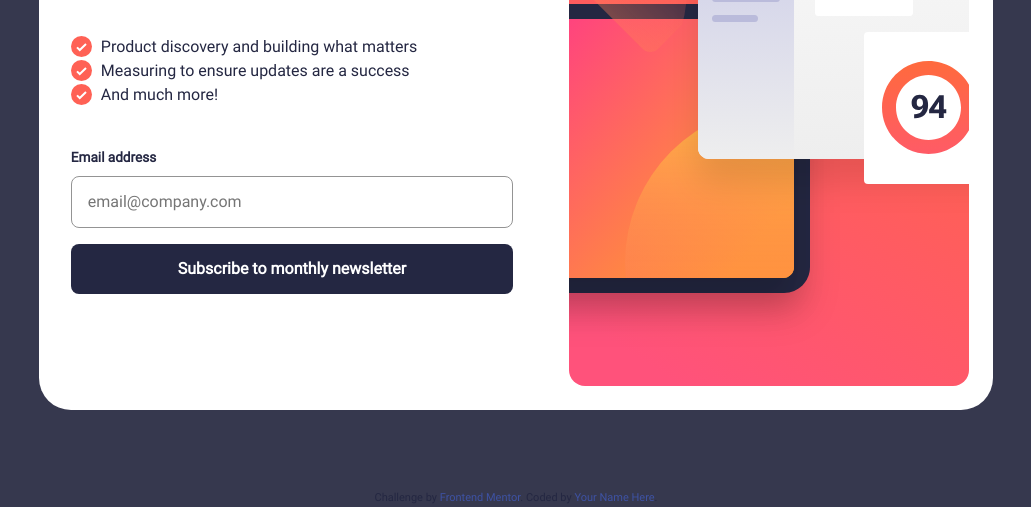
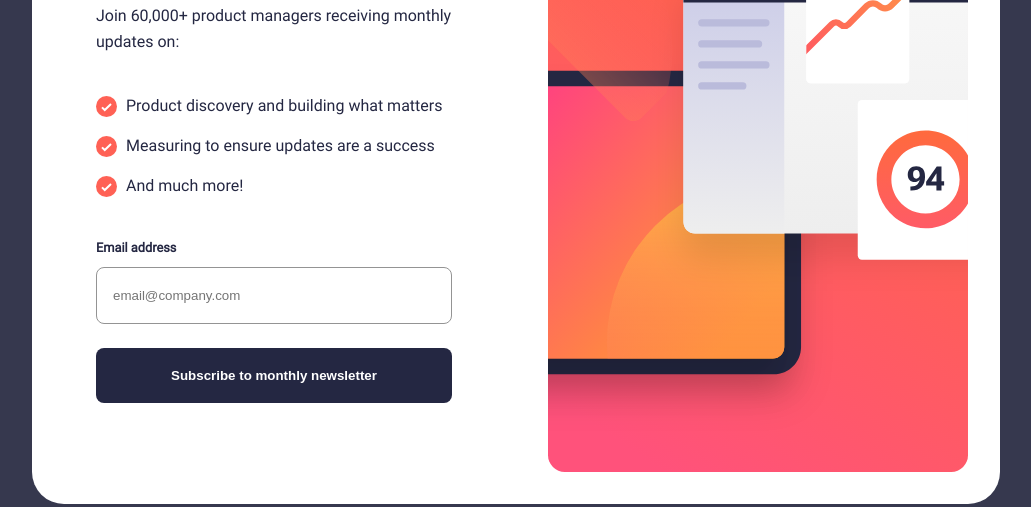
Before and after one commit to SafeerAhmed54/Newsletter, a plain HTML site: page index.html in a window 1280 px wide. Shown: the part 311-818 px from the top of the page, without its empty margins (124-1155 px from the left). Drawn offline with Linux system fonts and the light colour scheme.

Commit message:
Updated Design

```diff
--- a/index.html
+++ b/index.html
@@ -13,13 +13,57 @@
     .attribution { font-size: 11px; text-align: center; }
     .attribution a { color: hsl(228, 45%, 44%); }
   </style>
+
+  <script>
+    document.addEventListener("DOMContentLoaded", function(){
+      const form = document.querySelector("form");
+      const emailInput = document.getElementById("email");
+      const errorMessage = document.getElementById("error-message");
+      const illustrationImg = document.querySelector(".right-col img");
+
+      function changeIllustration() {
+        if (window.innerWidth <= 375) {
+          illustrationImg.src = "./assets/images/illustration-sign-up-mobile.svg";
+        } else {
+          illustrationImg.src = "./assets/images/illustration-sign-up-desktop.svg";
+        }
+      }
+
+      changeIllustration();
+      window.addEventListener("resize", changeIllustration);
+
+      emailInput.addEventListener("blur" , function(){
+        validateEmailInput();
+      })
+
+      const emailValue = emailInput.value.trim();
+
+      function validateEmailInput(){
+        if(emailValue === "" || !validateEmail(emailValue)){
+          errorMessage.style.display = "block";
+          emailInput.classList.add("error-border");
+          emailInput.classList.add("error-background");
+        } else {
+          errorMessage.style.display = "none";
+          emailInput.classList.remove("error-border");
+          emailInput.classList.remove("error-background");
+          // Here you can add code to handle successful form submission, like showing a success message or redirecting the user.
+        }
+      }
+
+      function validateEmail(email) {
+        const re = /^[^\s@]+@[^\s@]+\.[^\s@]+$/;
+        return re.test(email);
+      }
+
+    })
+  </script>
 </head>
 <body>
-
-  <section class="news-letter-section">
+  <section class="newsletter-section">
     <div class="container">
       <div class="row">
-        <div class="col">
+        <div class="left-col">
           <div class="heading">
             <h1>Stay updated!</h1>
             <p>Join 60,000+ product managers receiving monthly updates on:</p>
@@ -29,20 +73,21 @@
             <li>Measuring to ensure updates are a success</li>
             <li>And much more!</li>
           </ul>
-          <div >
-            <form action="" class="flex flex-column gap-1">
-              <div class="flex flex-column gap-0-5">
-                <label for="email"
-                class="">Email address</label>
-                <input type="email" id="email" name="email" placeholder="email@company.com"
+            <form action="" class="form-email">
+              <div class="form-email-div">
+                <div class="label-container">
+                  <label for="email"
+                  class="">Email address</label>
+                  <p id="error-message" class="color-red none">Valid email address required</p>
+                </div>
+                <input type="text" id="email" name="email" placeholder="email@company.com"
                 class="">
               </div>
               <button type="submit">Subscribe to monthly newsletter</button>
             </form>
-          </div>
         </div>
-        <div class="p-1">
-          <img src="./assets/images/illustration-sign-up-desktop.svg" alt="">
+        <div class="right-col">
+          <img src="./assets/images/illustration-sign-up-desktop.svg" alt="sign-up-image" class="w-100 h-auto object-fit-cover">
         </div>
       </div>
     </div>
@@ -76,9 +121,9 @@
 
   <!-- Success message end -->
 
-  <div class="attribution">
+  <!-- <div class="attribution">
     Challenge by <a href="https://www.frontendmentor.io?ref=challenge" target="_blank">Frontend Mentor</a>.
     Coded by <a href="#">Your Name Here</a>.
-  </div>
+  </div> -->
 </body>
 </html>
--- a/style.css
+++ b/style.css
@@ -8,20 +8,7 @@
     src: url('./assets/fonts/Roboto-Regular.ttf') format('truetype');
 }
 
-/* CSS RESET */
-*{
-    margin: 0;
-    padding: 0;
-    box-sizing: border-box;
-}
-
-html, body{
-    width: 100%;
-    height: 100%;
-}
-
-/* ROOT VARIABLES */
-:root{
+:root {
     --bg-color: hsl(235, 18%, 26%);
     --text-color: hsl(234, 29%, 20%);
     --card-color: hsl(0, 0%, 100%);
@@ -29,11 +16,23 @@ html, body{
     --secondary-color: #22c55e;
     --border-radius: 0.5rem;
     --border-radius-lg: 2rem;
-    --border-color : hsl(0, 0%,58%);
+    --border-color: hsl(0, 0%, 58%);
 }
 
-/* BODY */
-body{
+* {
+    margin: 0;
+    padding: 0;
+    box-sizing: border-box;
+}
+
+html,
+body {
+    width: 100%;
+    height: 100%;
+}
+
+
+body {
     font-family: 'Roboto-Regular', -apple-system, BlinkMacSystemFont, 'Segoe UI', Roboto, sans-serif;
     background-color: var(--bg-color);
     color: var(--text-color);
@@ -41,128 +40,187 @@ body{
     font-size: 16px;
 }
 
-/* MEDIA DEFAULTS */
-img, picture, video, canvas, svg{
-    display: block;
-    max-width: 100%;
+.newsletter-section {
+    width: 100%;
+    height: 100dvh;
+    background-color: var(--bg-color);
 }
 
-/* FORM ELEMENTS */
-input, button, textarea, select{
-    font: inherit;
+.container {
+    max-width: 1000px;
+    height: 100dvh;
+    margin: 0 auto;
+    padding: 8rem 1rem;
 }
 
-button{
-    cursor: pointer;
-    border: none;
-    background: none;
-}
-
-/* LINKS */
-a{
-    text-decoration: none;
-    color: inherit;
-}
-
-.news-letter-section{
-    min-height: 100vh;
+.row {
+    width: auto;
+    height: auto;
     display: flex;
+    flex-direction: row;
     justify-content: center;
     align-items: center;
-}
-
-/* UTILITIES */
-.container{
-    max-width: 1200px;
-    margin: 0 auto;
-    padding: 0 1rem;
-}
-
-.center{
-    display: flex;
-    justify-content: center;
-    align-items: center;
-}
-
-.row{
-    display: flex;
-    flex-wrap: wrap;
-    flex-direction: row;
     background-color: var(--card-color);
     border-radius: var(--border-radius-lg);
 }
 
-.col{
-    flex: 1;
-    padding: 2rem;
-    color:var(--text-color);
+.left-col,
+.right-col {
+    width: 50%;
+    height: auto;
     display: flex;
     flex-direction: column;
     justify-content: center;
-    gap:2.5rem;
 }
 
-.heading{
+.left-col {
+    padding: 4rem;
+    gap: 2rem
+}
+
+.left-col h1 {
+    font-family: 'Roboto-Bold';
+    font-size: 3.5rem;
+    font-weight: 700;
+    line-height: normal;
+}
+
+.heading {
     display: flex;
     flex-direction: column;
+    gap: 1.2rem;
+}
+
+ul li {
+    list-style: none;
+    background: url("./assets/images/icon-list.svg") left center no-repeat;
+    padding-left: 30px;
+    line-height: 2.5;
+}
+
+.form-email,
+.form-email-div {
+    width: 100%;
+    display: flex;
+    flex-direction: column;
+    justify-content: center;
+    align-items: center;
     gap: 0.5rem;
 }
 
-h1{
-    font-family: 'Roboto-Bold', -apple-system, BlinkMacSystemFont, 'Segoe UI', Roboto, sans-serif;
-    font-size: 3rem;
-    font-weight: 700;
+.form-email {
+    gap: 1.5rem;
 }
 
-ul{
-    list-style: none;
-    padding: 0;
-    margin: 0;
+.label-container {
+    width: 100%;
+    display: flex;
+    flex-direction: row;
+    justify-content: space-between;
+    align-items: center;
 }
 
-li {
-  background: url("./assets/images/icon-list.svg") left center no-repeat; /* Sets the custom image as a background, vertically centered */
-  padding-left: 30px; /* Adjust the padding to create space between the image and text */
-  line-height: 1.5; /* Optional: Adjust line height for better vertical alignment with multi-line text */
-}
-
-.flex{
-    display: flex;
-}
-
-.flex-column{
-    flex-direction: column;
-}
-
-label{
-    font-size: 0.85rem;
+.label-container label {
+    display: block;
+    font-size: 0.8rem;
     font-weight: 600;
 }
 
-input[type="email"]{
-    padding: 0.75rem 1rem;
+input[type="text"] {
+    padding: 1.25rem 1rem;
     border: 1px solid var(--border-color);
     border-radius: var(--border-radius);
     width: 100%;
 }
 
-.gap-1{
-    gap: 1rem;
+button[type="submit"] {
+    width: 100%;
+    background-color: var(--text-color);
+    color: var(--card-color);
+    padding: 1.25rem 1rem;
+    border-radius: var(--border-radius);
+    font-weight: 600;
+    border: 0px;
+    transition: background 0.3s ease;
 }
 
-.gap-0-5{
-    gap: 0.5rem;
+button[type="submit"]:hover {
+
+    background: linear-gradient(90deg, hsl(345, 90%, 60%) 0%, hsl(18, 95%, 60%) 100%);
+    box-shadow: 0 10px 20px rgba(255, 69, 58, 0.5);
 }
 
-button[type="submit"]{
-    background-color: var(--text-color);
-    color: var(--card-color);
-    padding: 0.75rem 1rem;
-    border-radius: var(--border-radius);
-    font-weight: 600;
-    transition: background-color 0.3s ease;
+.bg-black {
+    background-color: black;
 }
 
-.p-1{
-    padding: 1.5rem;
+.right-col {
+    padding: 2rem;
 }
+
+.color-red {
+    color: red;
+    font-weight: 500;
+}
+
+.none {
+    display: none;
+}
+
+input[type="text"].error-border {
+    border-color: hsl(0, 100%, 50%);
+    color: hsl(0, 100%, 63%);
+}
+
+.error-background {
+    background-color: hsl(0, 100%, 63%, 0.1);
+}
+
+.w-100{
+    width: 100%;
+}
+
+.h-auto{
+    height: auto;
+}
+
+.object-fit-cover {
+    object-fit: cover;
+}
+
+@media (max-width:375px) {
+    .container{
+        max-width: 100%;
+        margin: 0;
+        padding: 0;
+    }
+    .row {
+        width: 100%;
+        border-radius: 0px;
+        flex-direction: column-reverse;
+    }
+
+    .left-col,
+    .right-col{
+        width: 100%;
+        height: auto;
+    }
+
+    .left-col{
+        padding: 2rem;
+    }
+
+    .left-col h1{
+        font-size: 3rem;
+    }
+    .right-col{
+        padding: 0;
+    }
+
+    ul li {
+    background: url("./assets/images/icon-list.svg") left top no-repeat;
+    padding-left: 30px;
+    line-height: 1.4;
+    margin-bottom: 1.2rem;
+}
+}
```
